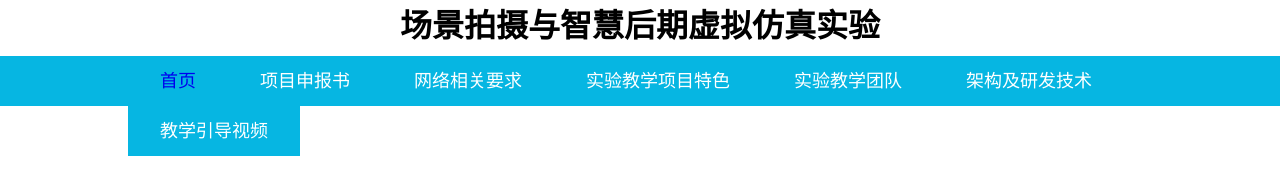
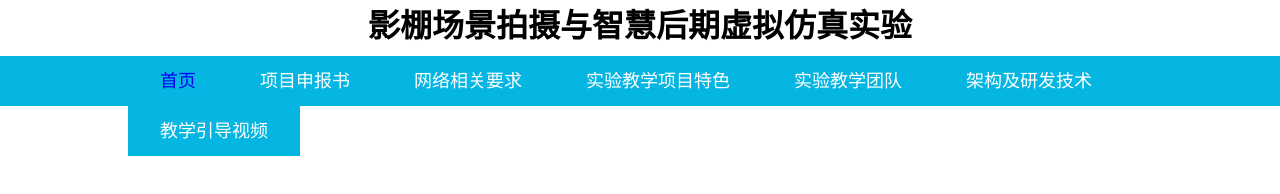
Before and after one commit to mupanpan/artsmart, a plain HTML site: page index.html in a window 1280 px wide. Drawn offline with Linux system fonts and the light colour scheme.

Commit message:
changed the name of web

```diff
--- a/index.html
+++ b/index.html
@@ -6,7 +6,7 @@
     </head>
     <body>
         <header>
-            <h1>场景拍摄与智慧后期虚拟仿真实验</h1>
+            <h1>影棚场景拍摄与智慧后期虚拟仿真实验</h1>
             <nav>
                 <ul>
                     <li><a href="index.html">首页</a></li>
```
